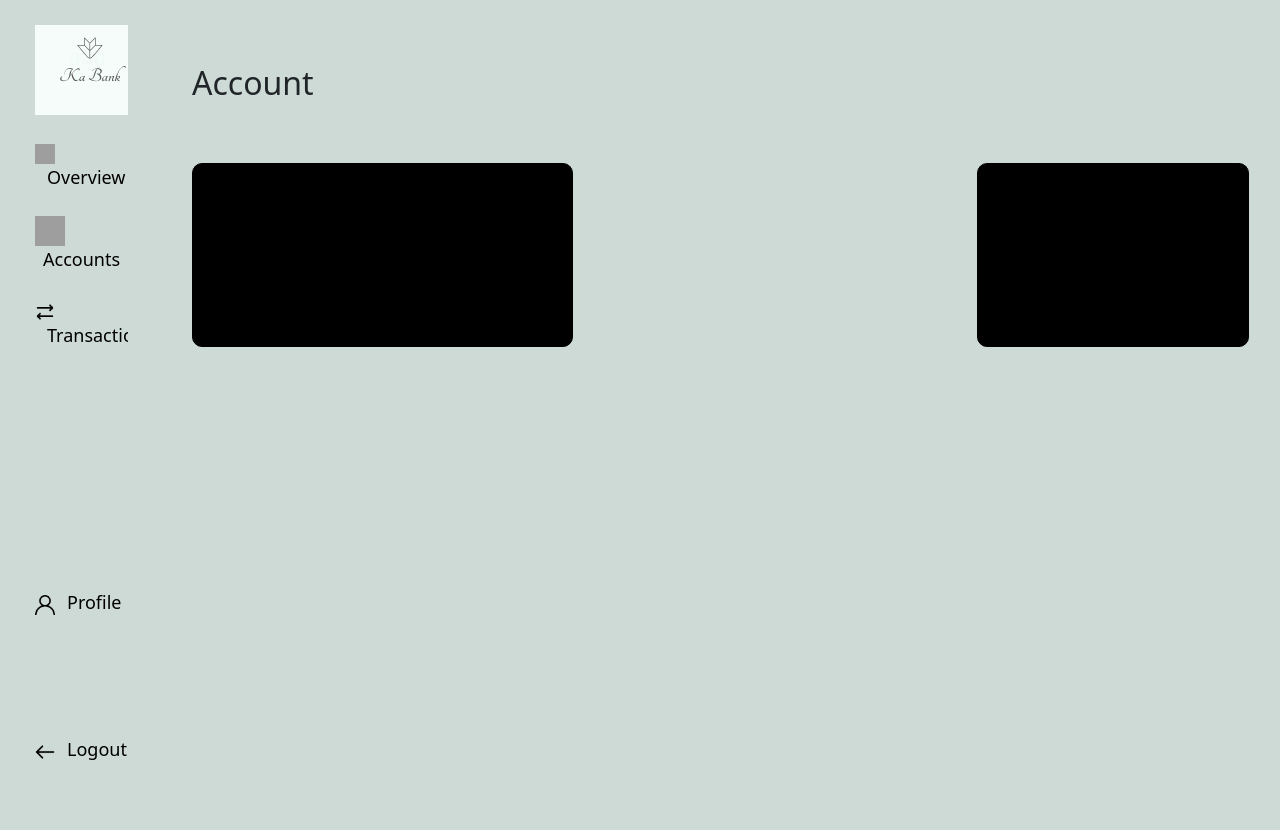
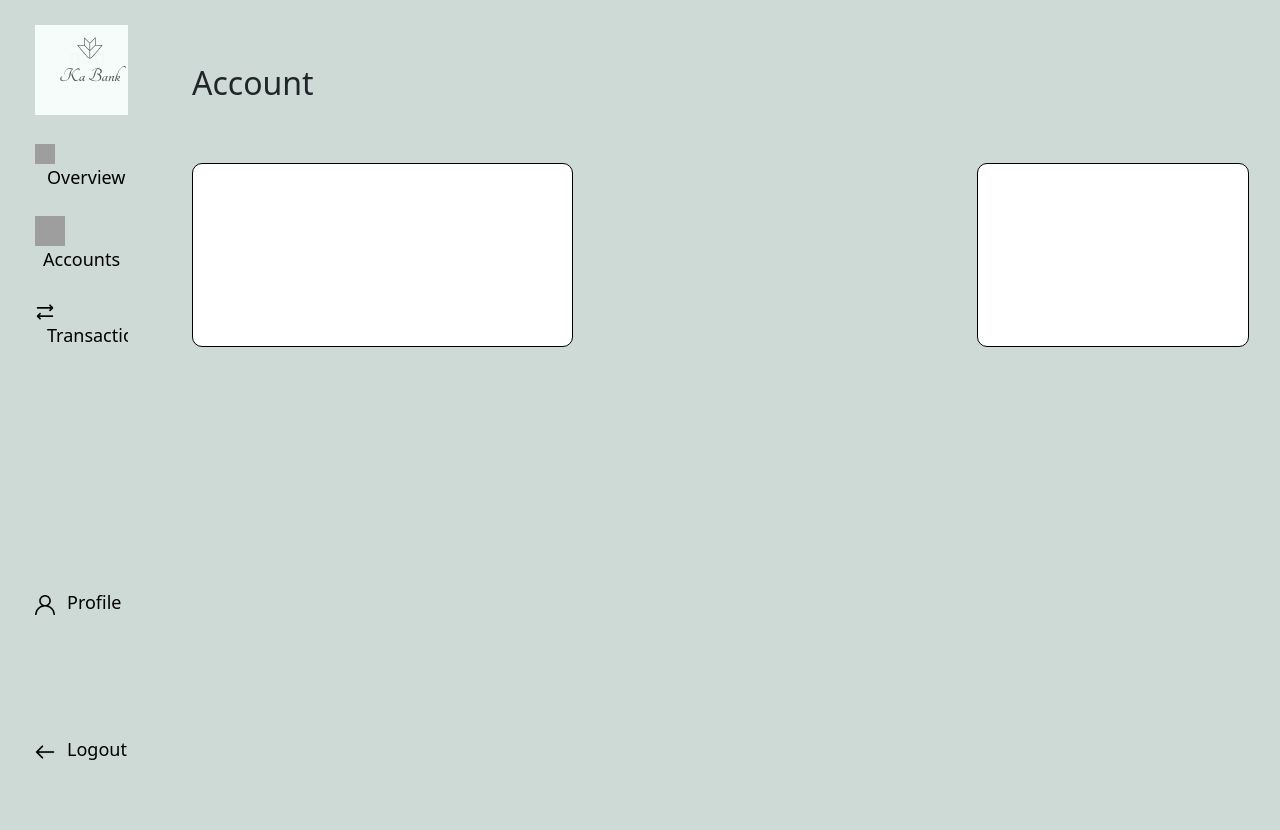
Before and after one commit to Kokofreswhat01/bank-solution, a Flask app: page /index/count/ in a window 1280 px wide. Run offline with Flask 3, Linux system fonts and the light colour scheme; some libraries are stand-ins or nearby versions; grey boxes are pictures that could not be loaded.

Commit message:
continue la page count

```diff
--- a/static/CSS/count.css
+++ b/static/CSS/count.css
@@ -61,7 +61,7 @@ body{
 
 #rigth-blog-top_ri{
     width: 30%;
-    margin-left: 90vh;
+    margin-left: 80vh;
 }
 
 #rigth-blog-top_span_1 > input{
@@ -83,7 +83,7 @@ body{
     height: 23vh;
     border-radius: 10px;
     display: inline-block;
-    background-color: #000;
+    background-color: #FFF;
     border: 1px solid#000;
 }
 
```
